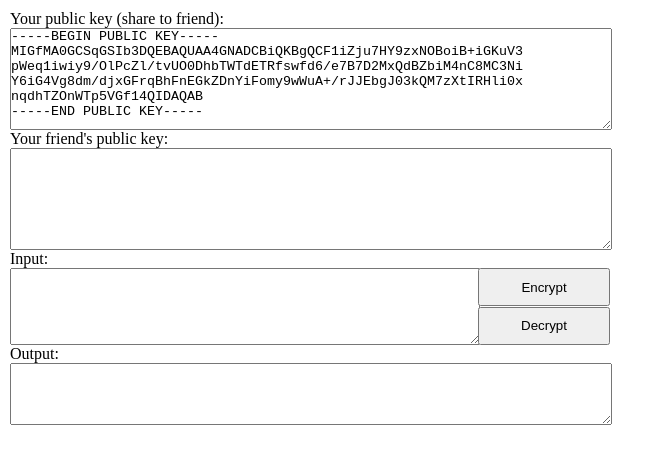
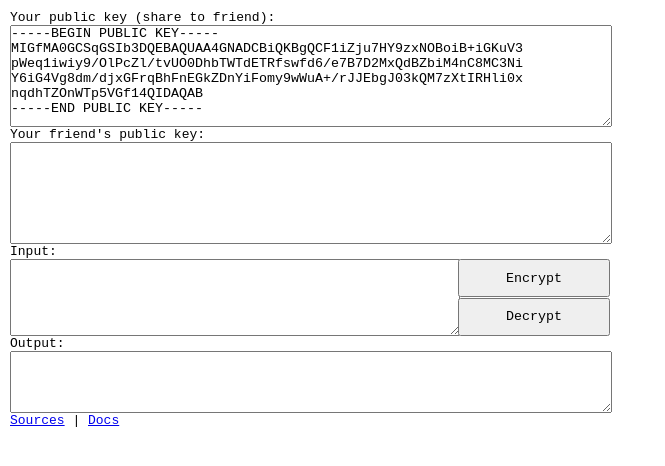
Before and after one commit to wcoder/crygen, a plain HTML site: page index.html in a window 1280 px wide. Shown: the whole page, without its empty margins (0-665 px from the left). Drawn offline with Linux system fonts and the light colour scheme.

Commit message:
Update index.html

```diff
--- a/index.html
+++ b/index.html
@@ -10,6 +10,7 @@
         * {
             margin: 0;
             padding: 0;
+            font-family: monospace;
         }
         textarea {
             display: block;
@@ -65,6 +66,10 @@
 
         <label for="outputView">Output:</label>
         <textarea id="outputView" rows="4" readonly="readonly"></textarea>
+        <p>
+            <a href="https://github.com/wcoder/crygen" title="Sources" target="_blank">Sources</a> |
+            <a href="https://github.com/wcoder/crygen/blob/master/README.md#how-to-use" title="Documentation" target="_blank">Docs</a>
+        </p>
     </div>
 
 <script src="js/jsencrypt.js"></script>
```
